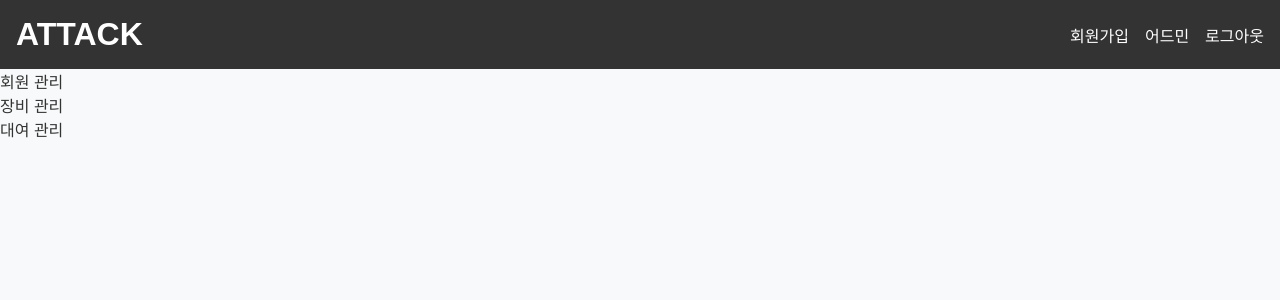
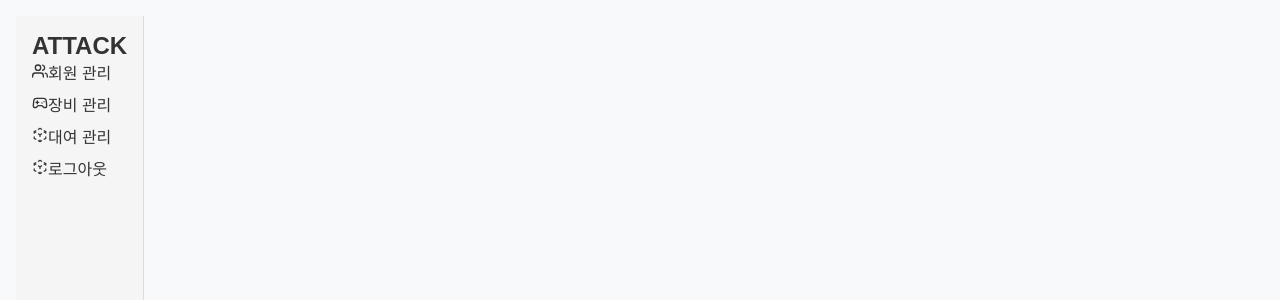
Before and after one commit to JangHwanPark/scheduler-client-server, a React (Vite) app in the folder GameEquipmentRental/src/main/frontend/: page /admin in a window 1280 px wide. Shown: the top 300 px of the page. Built offline with nearby package versions, Linux system fonts and the light colour scheme.

Commit message:
design: 관리자 레이아웃 변경

```diff
--- a/GameEquipmentRental/src/main/frontend/src/components/layout/AdminAside.tsx
+++ b/GameEquipmentRental/src/main/frontend/src/components/layout/AdminAside.tsx
@@ -1,19 +1,45 @@
-import {Link} from "react-router-dom";
+import { Link } from "react-router-dom";
+import {FiUsers} from "react-icons/fi";
+import {LuGamepad2} from "react-icons/lu";
+import {HiMiniCubeTransparent} from "react-icons/hi2";
+
+const sideMenu = [
+    {
+        href: '/admin/users',
+        icon: <FiUsers />,
+        name: '회원 관리'
+    },
+    {
+        href: '/admin/equipment',
+        icon: <LuGamepad2 />,
+        name: '장비 관리'
+    },
+    {
+        href: '/admin/rental',
+        icon: <HiMiniCubeTransparent />,
+        name: '대여 관리'
+    },
+    {
+        href: '/admin/return',
+        icon: <HiMiniCubeTransparent />,
+        name: '로그아웃'
+    }
+];
 
 export default function AdminAside() {
     return (
-        <aside>
-            <nav>
-                <ul>
-                    <li>
-                        <Link to={"/admin/user"}>회원 관리</Link>
-                    </li>
-                    <li>
-                        <Link to={"/admin/equipment"}>장비 관리</Link>
-                    </li>
-                    <li>
-                        <Link to={"/admin/rental"}>대여 관리</Link>
-                    </li>
+        <aside className="admin-aside">
+            <h1 className="main-header-title">ATTACK</h1>
+            <nav className="admin-aside-nav">
+                <ul className="admin-aside-nav-list">
+                    {sideMenu.map((menu, index) => (
+                        <li key={index} className="admin-aside-nav-list-item">
+                            <Link to={menu.href} className="admin-aside-nav-list-item-link">
+                                {menu.icon}
+                                {menu.name}
+                            </Link>
+                        </li>
+                    ))}
                 </ul>
             </nav>
         </aside>
--- a/GameEquipmentRental/src/main/frontend/src/components/layout/MainHeader.tsx
+++ /dev/null
@@ -1,24 +0,0 @@
-import { Link } from "react-router-dom";
-
-export default function MainHeader() {
-    return (
-        <header className="main-header">
-            <div className="main-header-wrapper">
-                <h1 className="main-header-title">ATTACK</h1>
-                <nav className="main-header-nav">
-                    <ul className="main-header-nav-list">
-                        <li className="main-header-nav-list-item">
-                            <Link to="/register" className="main-header-nav-list-item-link">회원가입</Link>
-                        </li>
-                        <li className="main-header-nav-list-item">
-                            <Link to="/admin" className="main-header-nav-list-item-link">어드민</Link>
-                        </li>
-                        <li className="main-header-nav-list-item">
-                            <Link to="/login" className="main-header-nav-list-item-link">로그아웃</Link>
-                        </li>
-                    </ul>
-                </nav>
-            </div>
-        </header>
-    );
-}
--- a/GameEquipmentRental/src/main/frontend/src/components/layout/MainWrapper.tsx
+++ b/GameEquipmentRental/src/main/frontend/src/components/layout/MainWrapper.tsx
@@ -2,7 +2,7 @@ import {ReactNode} from "react";
 
 export default function MainWrapper({children}: {children: ReactNode}) {
     return (
-        <div>
+        <div className="main-wrapper">
             {children}
         </div>
     );
--- a/GameEquipmentRental/src/main/frontend/src/components/layout/_AdminAside.scss
+++ b/GameEquipmentRental/src/main/frontend/src/components/layout/_AdminAside.scss
@@ -0,0 +1,28 @@
+.admin-aside {
+  background-color: #f5f5f5;
+  padding: 1rem;
+  border-right: 1px solid #ddd;
+
+  &-nav {
+    &-list {
+      list-style: none;
+      padding: 0;
+      margin: 0;
+
+      &-item {
+        margin-bottom: 0.5rem;
+
+        &-link {
+          color: #333;
+          text-decoration: none;
+          font-size: 1rem;
+          transition: color 0.3s;
+
+          &:hover {
+            color: #007bff;
+          }
+        }
+      }
+    }
+  }
+}
--- a/GameEquipmentRental/src/main/frontend/src/components/layout/_MainHeader.scss
+++ /dev/null
@@ -1,40 +0,0 @@
-.main-header {
-  background-color: #333;
-  color: #fff;
-  padding: 1rem;
-
-  &-wrapper {
-    display: flex;
-    justify-content: space-between;
-    align-items: center;
-  }
-
-  &-title {
-    font-size: 2rem;
-    font-weight: bold;
-  }
-
-  &-nav {
-    &-list {
-      display: flex;
-      list-style: none;
-      padding: 0;
-      margin: 0;
-
-      &-item {
-        margin-left: 1rem;
-
-        &-link {
-          color: #fff;
-          text-decoration: none;
-          font-size: 1rem;
-          transition: color 0.3s;
-
-          &:hover {
-            color: #ddd;
-          }
-        }
-      }
-    }
-  }
-}
--- a/GameEquipmentRental/src/main/frontend/src/components/layout/_MainWrapper.scss
+++ b/GameEquipmentRental/src/main/frontend/src/components/layout/_MainWrapper.scss
@@ -0,0 +1,7 @@
+.main-wrapper {
+  height: 100%;
+  display: grid;
+  grid-template-columns: repeat(12, 1fr);
+  gap: 1rem;
+  padding: 1rem;
+}
--- a/GameEquipmentRental/src/main/frontend/src/components/layout/index.tsx
+++ b/GameEquipmentRental/src/main/frontend/src/components/layout/index.tsx
@@ -1,3 +1,2 @@
-export { default as MainHeader } from './MainHeader';
 export { default as MainWrapper } from './MainWrapper';
 export { default as AdminAside } from './AdminAside';
--- a/GameEquipmentRental/src/main/frontend/src/components/pages/Admin.tsx
+++ b/GameEquipmentRental/src/main/frontend/src/components/pages/Admin.tsx
@@ -1,9 +1,8 @@
-import { MainWrapper, MainHeader, AdminAside } from '../layout';
+import { MainWrapper, AdminAside } from '../layout';
 
 export default function Admin() {
     return (
         <MainWrapper>
-            <MainHeader/>
             <AdminAside/>
         </MainWrapper>
     );
--- a/GameEquipmentRental/src/main/frontend/src/components/pages/Home.tsx
+++ b/GameEquipmentRental/src/main/frontend/src/components/pages/Home.tsx
@@ -1,10 +1,9 @@
-import MainHeader from "../layout/MainHeader.tsx";
 import MainWrapper from "../layout/MainWrapper.tsx";
 
 export default function Home() {
     return (
         <MainWrapper>
-            <MainHeader/>
+            <h1>Home</h1>
         </MainWrapper>
     );
 }
--- a/GameEquipmentRental/src/main/frontend/src/scss/_base.scss
+++ b/GameEquipmentRental/src/main/frontend/src/scss/_base.scss
@@ -1,4 +1,4 @@
-html, body {
+html, body, #root {
   height: 100%;
 }
 
--- a/GameEquipmentRental/src/main/frontend/src/scss/index.scss
+++ b/GameEquipmentRental/src/main/frontend/src/scss/index.scss
@@ -9,4 +9,3 @@
 // Layout
 @use "../components/layout/MainWrapper";
 @use "../components/layout/AdminAside";
-@use "../components/layout/MainHeader";
```
Also changed, not shown: 1 other file (tests, documents, lock files or other folders).
